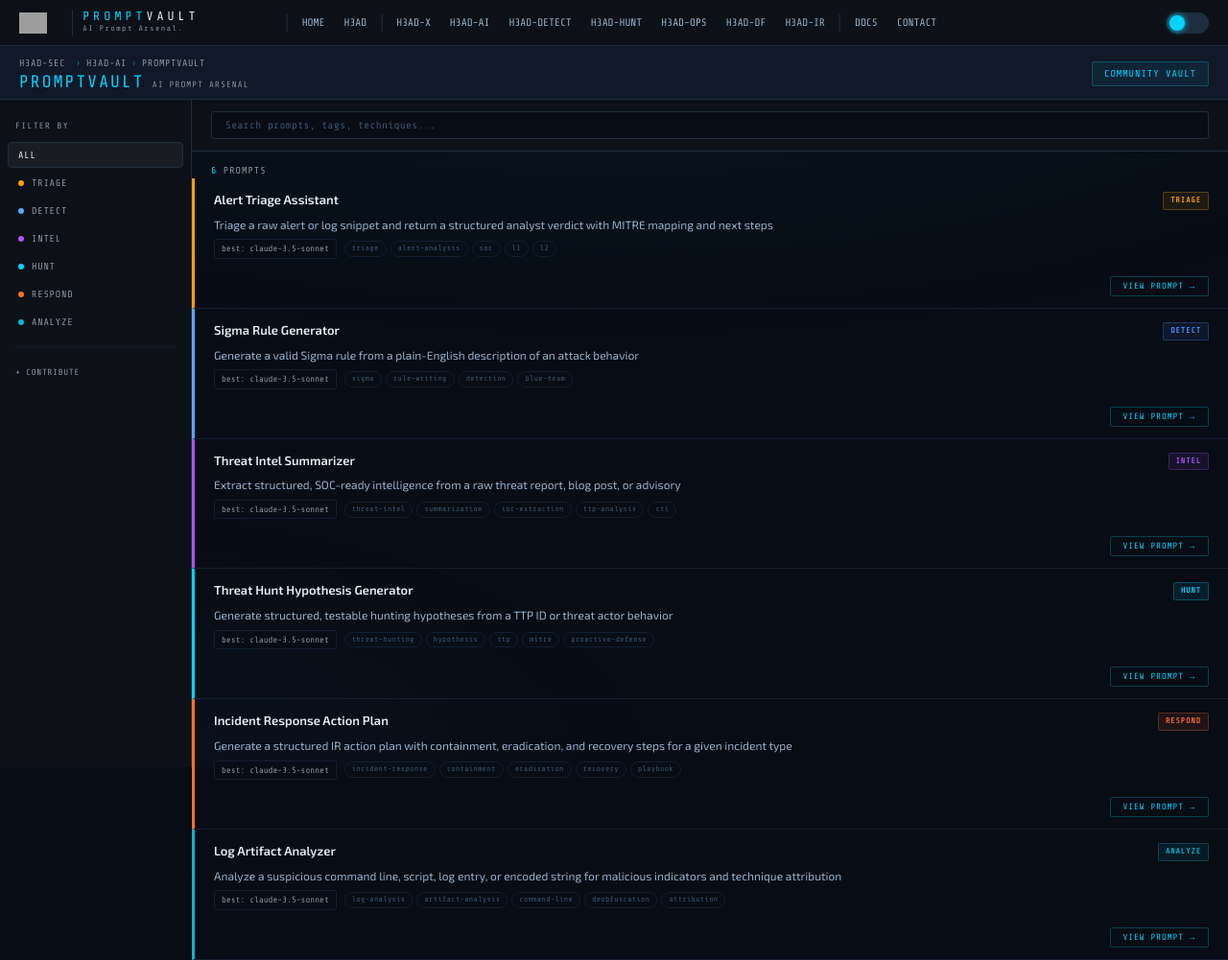
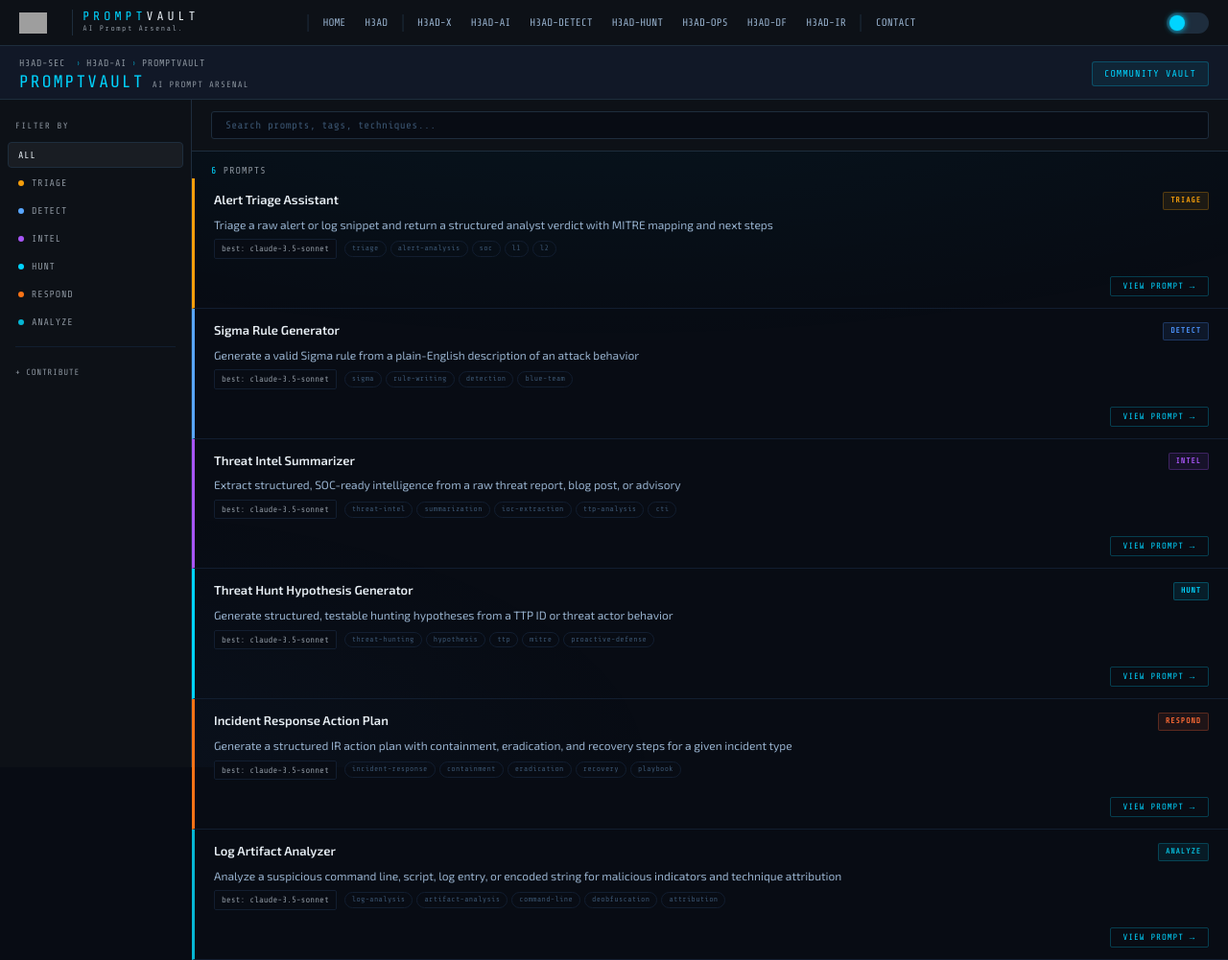
Before and after one commit to h3ad-sec/PROMPTVAULT, a website: page index.html in a window 1280 px wide. Shown: the top 1001 px of the page at 96% size. Drawn offline with nearby package versions, Linux system fonts and the light colour scheme; grey boxes are pictures that could not be loaded.

Commit message:
Purge references to deleted tools, remove DOCS nav link

```diff
--- a/index.html
+++ b/index.html
@@ -383,7 +383,6 @@
         </div></div>
       </div>
       <div class="nav-divider"></div>
-            <a href="https://h3ad-sec.github.io/docs/">DOCS</a>
       <a href="mailto:h3adsec@gmail.com">CONTACT</a>
     </div>
     <div class="nav-right">
@@ -418,7 +417,6 @@
     <a href="https://h3ad-sec.github.io/H3AD-DF/" onclick="closeDrawer()">H3AD-DF</a>
     <a href="https://h3ad-sec.github.io/H3AD-IR/" onclick="closeDrawer()">H3AD-IR</a>
     <a href="https://h3ad-sec.github.io/PHISHBOOK/" target="_blank" rel="noopener" onclick="closeDrawer()" class="drawer-sub">↳ PHISHBOOK ↗</a>
-        <a href="https://h3ad-sec.github.io/docs/" onclick="closeDrawer()">DOCS</a>
     <a href="mailto:h3adsec@gmail.com" onclick="closeDrawer()">CONTACT</a>
   </div>
 
```
